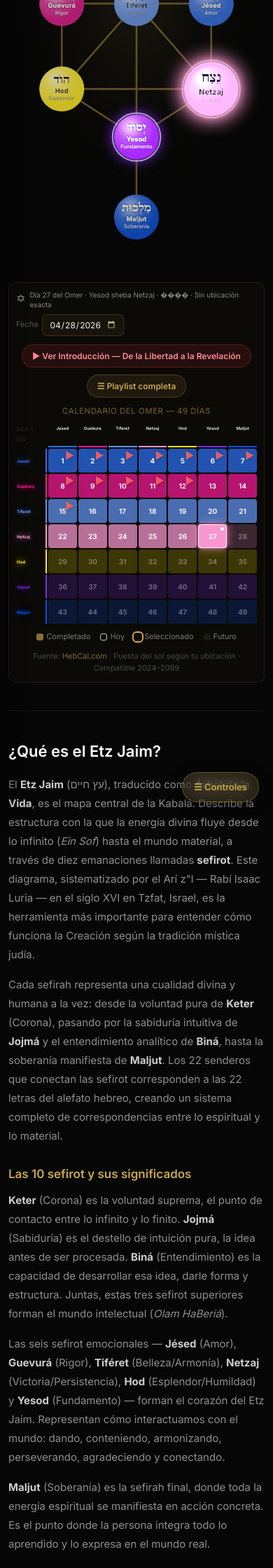
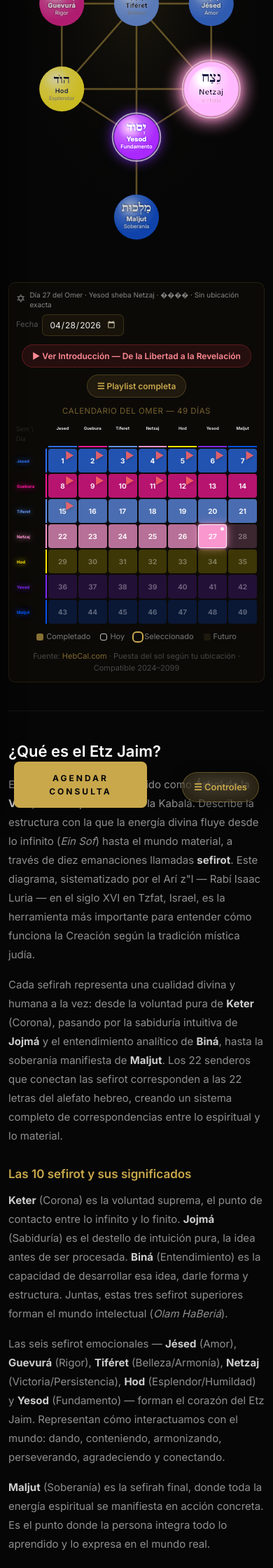
Before and after one commit to spenhos/elevalma-site, a Jekyll site: the page built from etz-jaim/index.html, in a window 390 px wide. Shown: the part 363-2603 px from the top of the page at 70% size. Built offline with Jekyll 4.4.1, drawn with Linux system fonts in a browser that asks for light colours.

Commit message:
Fix: Ajustes movil, menus, tiempo de carga, geoubicacion

```diff
--- a/_layouts/post.html
+++ b/_layouts/post.html
@@ -165,5 +165,9 @@
 })();
 </script>
 
+<div class="mobile-float-cta">
+  <a href="/#servicios">Agendar consulta</a>
+</div>
+
 </body>
 </html>
--- a/blog/index.html
+++ b/blog/index.html
@@ -243,5 +243,9 @@
 })();
 </script>
 
+<div class="mobile-float-cta">
+  <a href="/#servicios">Agendar consulta</a>
+</div>
+
 </body>
 </html>
--- a/etz-jaim/index.html
+++ b/etz-jaim/index.html
@@ -315,15 +315,62 @@
   }
 
   /* Responsive */
+  /* Mobile overlay for etz-jaim */
+  .mobile-overlay {
+    position: fixed;
+    inset: 0;
+    background: rgba(6,6,6,0.98);
+    backdrop-filter: blur(24px);
+    -webkit-backdrop-filter: blur(24px);
+    z-index: 99;
+    display: flex;
+    flex-direction: column;
+    padding: 90px 0 40px;
+    opacity: 0;
+    pointer-events: none;
+    transition: opacity 0.4s;
+    overflow-y: auto;
+  }
+  .mobile-overlay.open { opacity: 1; pointer-events: all; }
+  .mobile-overlay a {
+    font-size: 13px;
+    font-weight: 500;
+    letter-spacing: 3px;
+    text-transform: uppercase;
+    color: #f0f0f0;
+    padding: 18px 28px;
+    border-bottom: 1px solid rgba(255,255,255,0.06);
+    transition: color 0.3s;
+    display: block;
+    text-decoration: none;
+  }
+  .mobile-overlay a:last-of-type { border-bottom: none; }
+  .mobile-overlay a:hover { color: #c9a84c; }
+  .mobile-close {
+    position: absolute;
+    top: 20px;
+    right: 20px;
+    width: 44px;
+    height: 44px;
+    border-radius: 50%;
+    border: 1px solid rgba(255,255,255,0.15);
+    display: flex;
+    align-items: center;
+    justify-content: center;
+    font-size: 20px;
+    color: #f0f0f0;
+    cursor: pointer;
+    background: none;
+  }
+
   .scroll-hint {
     display: none;
     position: fixed;
     bottom: 24px;
-    left: 50%;
-    transform: translateX(-50%);
+    left: 16px;
     z-index: 80;
-    color: var(--gold, #c9a84c);
-    font-size: 11px;
+    color: #c9a84c;
+    font-size: 10px;
     letter-spacing: 2px;
     text-transform: uppercase;
     text-align: center;
@@ -333,12 +380,12 @@
   .scroll-hint svg {
     display: block;
     margin: 4px auto 0;
-    width: 24px;
-    height: 24px;
+    width: 20px;
+    height: 20px;
   }
   @keyframes scrollPulse {
-    0%, 100% { opacity: 0.4; transform: translateX(-50%) translateY(0); }
-    50% { opacity: 1; transform: translateX(-50%) translateY(6px); }
+    0%, 100% { opacity: 0.4; transform: translateY(0); }
+    50% { opacity: 1; transform: translateY(6px); }
   }
   @media (max-width: 900px) {
     .scroll-hint { display: block; }
@@ -382,6 +429,20 @@
 </style>
 </head>
 <body>
+
+  <!-- MOBILE MENU OVERLAY -->
+  <div class="mobile-overlay" id="etzMobileOverlay">
+    <div class="mobile-close" id="etzMobileClose">&times;</div>
+    <a href="/">Inicio</a>
+    <a href="/#videos">Videos</a>
+    <a href="/#sobre-mi">Sobre mí</a>
+    <a href="/blog/">Blog</a>
+    <a href="/omer/">Omer</a>
+    <a href="/etz-jaim/">Etz Jaim</a>
+    <a href="/#servicios">Servicios</a>
+    <a href="/#contacto">Contacto</a>
+    <a href="https://cal.com/elevalma/consulta-individual-elevalma" target="_blank" rel="noopener" style="color: #c9a84c;">Consulta</a>
+  </div>
 
   <!-- NAV -->
   <nav class="nav scrolled">
@@ -1003,13 +1064,22 @@
 document.getElementById('bgD').click();applyMask();
 initCalendar();
 
-// Mobile nav toggle
+// Mobile nav toggle — opens menu overlay, not sidebar
 var navMobileBtn = document.querySelector('.nav-mobile');
-if(navMobileBtn) {
-  navMobileBtn.addEventListener('click', toggleSidebar);
+var etzOverlay = document.getElementById('etzMobileOverlay');
+var etzClose = document.getElementById('etzMobileClose');
+if(navMobileBtn && etzOverlay) {
+  navMobileBtn.addEventListener('click', function(){ etzOverlay.classList.toggle('open'); });
+  if(etzClose) etzClose.addEventListener('click', function(){ etzOverlay.classList.remove('open'); });
+  etzOverlay.querySelectorAll('a').forEach(function(a){ a.addEventListener('click', function(){ etzOverlay.classList.remove('open'); }); });
 }
 var scrollHint=document.getElementById('scrollHint');
 if(scrollHint){window.addEventListener('scroll',function(){if(window.scrollY>100)scrollHint.style.display='none';},{passive:true});}
 </script>
+
+<div class="mobile-float-cta" style="right:auto;left:0;width:calc(100% - 160px);">
+  <a href="/#servicios">Agendar consulta</a>
+</div>
+
 </body>
 </html>
--- a/index.html
+++ b/index.html
@@ -554,7 +554,7 @@
 
   <!-- Mobile Floating CTA -->
   <div class="mobile-float-cta">
-    <a href="https://cal.com/elevalma/consulta-individual-elevalma" target="_blank" rel="noopener">Agendar consulta</a>
+    <a href="#servicios">Agendar consulta</a>
   </div>
 
   <!-- SCRIPTS -->
--- a/omer/index.html
+++ b/omer/index.html
@@ -350,5 +350,9 @@
 })();
 </script>
 
+<div class="mobile-float-cta">
+  <a href="/#servicios">Agendar consulta</a>
+</div>
+
 </body>
 </html>
--- a/style.css
+++ b/style.css
@@ -294,6 +294,7 @@
   position: relative;
   z-index: 1;
   max-width: 720px;
+  margin: 0 auto;
 }
 
 .hero-content .label {
@@ -1582,7 +1583,7 @@
   text-transform: uppercase;
   color: var(--text);
   padding: 18px 28px;
-  border-bottom: 1px solid rgba(255,255,255,0.06);
+  border-bottom: 1px solid rgba(255,255,255,0.1);
   transition: color 0.3s, background 0.2s;
   display: block;
 }
@@ -1740,7 +1741,7 @@
     z-index: 90;
     padding: 12px 20px;
     padding-bottom: calc(12px + env(safe-area-inset-bottom, 0px));
-    background: linear-gradient(transparent, rgba(6,6,6,0.95) 30%);
+    background: transparent;
   }
   .mobile-float-cta a {
     display: block;
@@ -1750,7 +1751,7 @@
     padding: 14px;
     border-radius: 8px;
     font-size: 12px;
-    font-weight: 600;
+    font-weight: 700;
     letter-spacing: 3px;
     text-transform: uppercase;
     text-decoration: none;
@@ -1773,6 +1774,7 @@
   .featured-video {
     flex-direction: column;
     max-width: 100%;
+    margin-top: 20px;
   }
 
   .featured-thumb {
```
